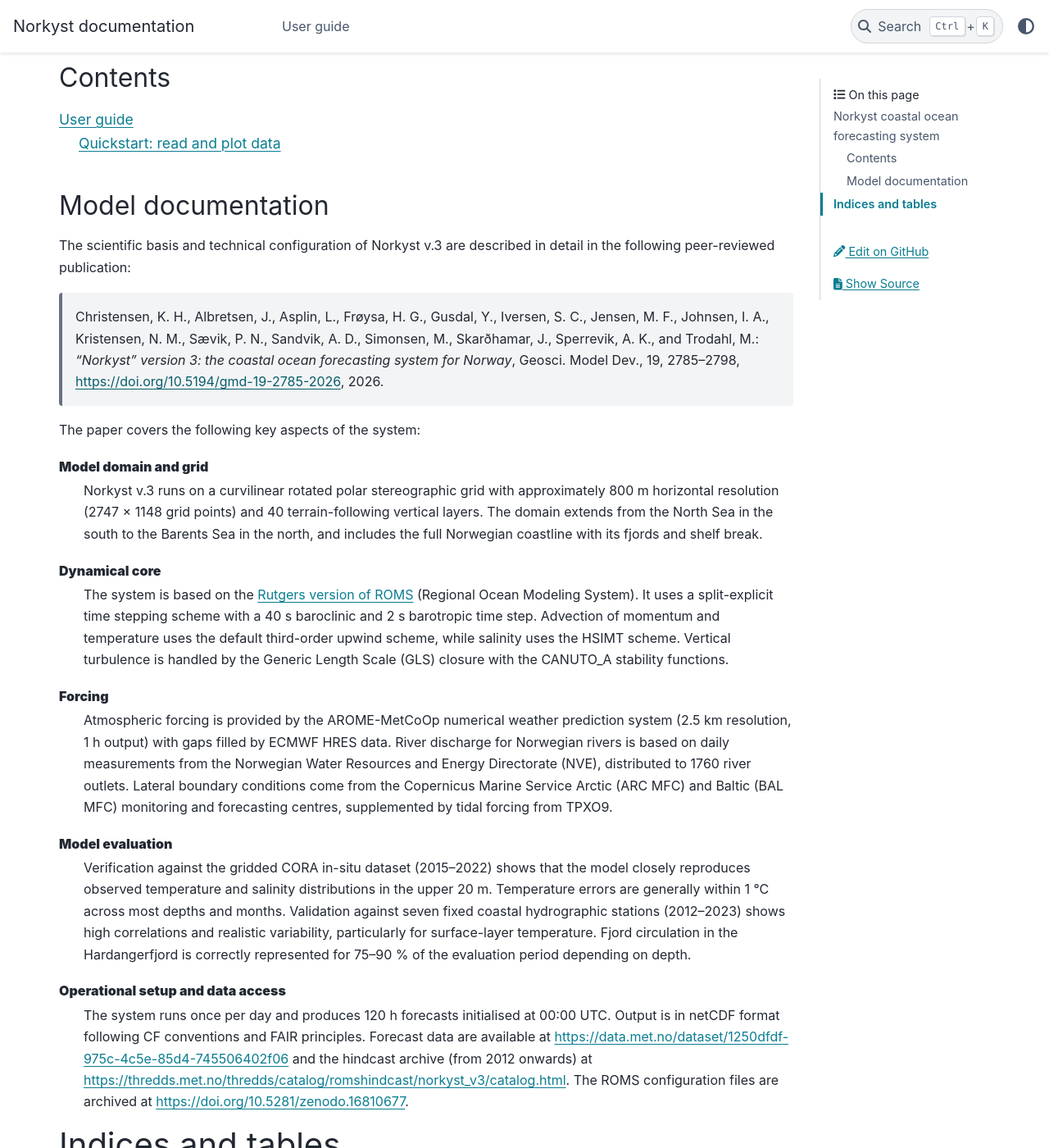
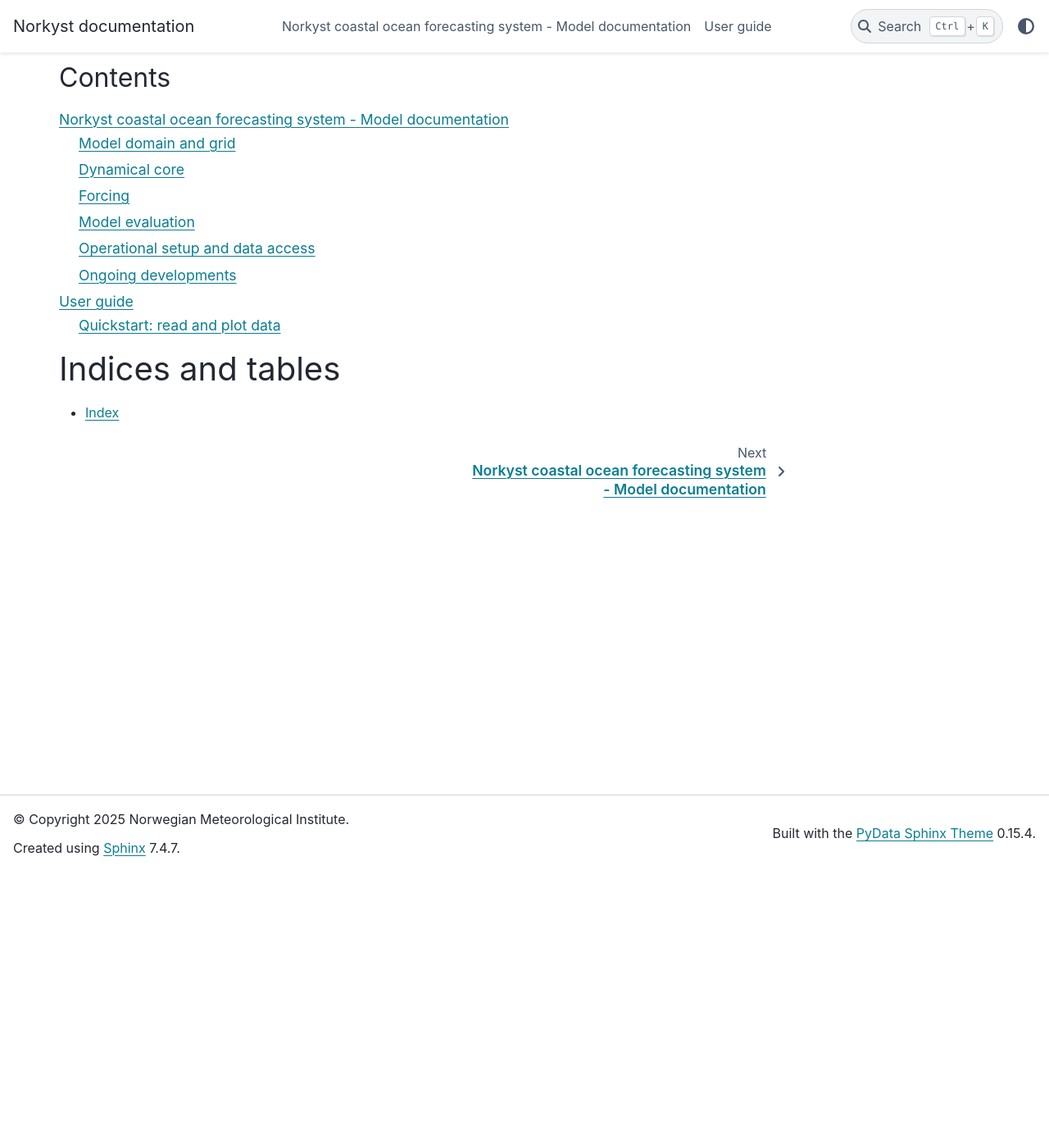
Before and after one commit to norkyst/norkyst.github.io, a Sphinx documentation site: the page built from docs/source/index.rst, in a window 1280 px wide and 1400 px high, scrolled down 337 px. Shown: the whole window at 82% size. Built offline with Sphinx 7.4.7 and the PyData theme 0.15.4, drawn with Linux system fonts in a browser that asks for light colours; pages that are not in the unit, such as notebooks, are missing from menus; some of the changed text lies outside the part shown.

Commit message:
Updated model doc, and reformatted it

```diff
--- a/docs/source/index.rst
+++ b/docs/source/index.rst
@@ -1,7 +1,7 @@
 Norkyst coastal ocean forecasting system
 ========================================
 
-**Norkyst** is the national coastal ocean forecasting system for Norway, which is based on a specific configuration of the `Regional Ocean Modeling System <https://www.myroms.org/>`_. The forecasting system Norkyst is developed and maintained jointly by the `Institute of Marine Research <https://hi.no>`_ and the `Norwegian Meteorological Institute (MET Norway) <https://met.no>`_.
+**Norkyst** is the national coastal ocean forecasting system for Norway, which is based on a specific configuration of the `Regional Ocean Modeling System <https://www.myroms.org/>`_. The forecasting system Norkyst is developed and maintained jointly by the [Institute of Marine Research](https://hi.no) and the `Norwegian Meteorological Institute (MET Norway) <https://met.no>`_.
 
 Norkyst version 3 is now fully operational, and a set of tools for extracting and analysing output data from the model will successively be introduced here. Full model configurations will also be made available. Our aim is to encourage basic and applied research based on model outputs, and also to encourage collaborative developments to improve the forecast system itself.
 
@@ -11,63 +11,9 @@
 .. toctree::
    :maxdepth: 2
 
+   model_doc/index
    user_guide/index
    gallery/index
-
-
-Model documentation
--------------------
-
-The scientific basis and technical configuration of Norkyst v.3 are described in detail in the following peer-reviewed publication:
-
-   Christensen, K. H., Albretsen, J., Asplin, L., Frøysa, H. G., Gusdal, Y., Iversen, S. C.,
-   Jensen, M. F., Johnsen, I. A., Kristensen, N. M., Sævik, P. N., Sandvik, A. D., Simonsen, M.,
-   Skarðhamar, J., Sperrevik, A. K., and Trodahl, M.:
-   *"Norkyst" version 3: the coastal ocean forecasting system for Norway*,
-   Geosci. Model Dev., 19, 2785–2798,
-   https://doi.org/10.5194/gmd-19-2785-2026, 2026.
-
-The paper covers the following key aspects of the system:
-
-**Model domain and grid**
-   Norkyst v.3 runs on a curvilinear rotated polar stereographic grid with approximately 800 m
-   horizontal resolution (2747 × 1148 grid points) and 40 terrain-following vertical layers.
-   The domain extends from the North Sea in the south to the Barents Sea in the north, and
-   includes the full Norwegian coastline with its fjords and shelf break.
-
-**Dynamical core**
-   The system is based on the `Rutgers version of ROMS <https://github.com/myroms>`_
-   (Regional Ocean Modeling System). It uses a split-explicit time stepping scheme with a
-   40 s baroclinic and 2 s barotropic time step. Advection of momentum and temperature uses
-   the default third-order upwind scheme, while salinity uses the HSIMT scheme. Vertical
-   turbulence is handled by the Generic Length Scale (GLS) closure with the CANUTO_A
-   stability functions.
-
-**Forcing**
-   Atmospheric forcing is provided by the AROME-MetCoOp numerical weather prediction system
-   (2.5 km resolution, 1 h output) with gaps filled by ECMWF HRES data. River discharge for
-   Norwegian rivers is based on daily measurements from the Norwegian Water Resources and
-   Energy Directorate (NVE), distributed to 1760 river outlets. Lateral boundary conditions
-   come from the Copernicus Marine Service Arctic (ARC MFC) and Baltic (BAL MFC) monitoring
-   and forecasting centres, supplemented by tidal forcing from TPXO9.
-
-**Model evaluation**
-   Verification against the gridded CORA in-situ dataset (2015–2022) shows that the model
-   closely reproduces observed temperature and salinity distributions in the upper 20 m.
-   Temperature errors are generally within 1 °C across most depths and months. Validation
-   against seven fixed coastal hydrographic stations (2012–2023) shows high correlations and
-   realistic variability, particularly for surface-layer temperature. Fjord circulation in the
-   Hardangerfjord is correctly represented for 75–90 % of the evaluation period depending on
-   depth.
-
-**Operational setup and data access**
-   The system runs once per day and produces 120 h forecasts initialised at 00:00 UTC. Output
-   is in netCDF format following CF conventions and FAIR principles. Forecast data are
-   available at https://data.met.no/dataset/1250dfdf-975c-4c5e-85d4-745506402f06 and the
-   hindcast archive (from 2012 onwards) at
-   https://thredds.met.no/thredds/catalog/romshindcast/norkyst_v3/catalog.html.
-   The ROMS configuration files are archived at https://doi.org/10.5281/zenodo.16810677.
-
 
 Indices and tables
 ==================
```
Also changed, not shown: docs/source/model_doc/index.rst (added, +448 -0 lines).
